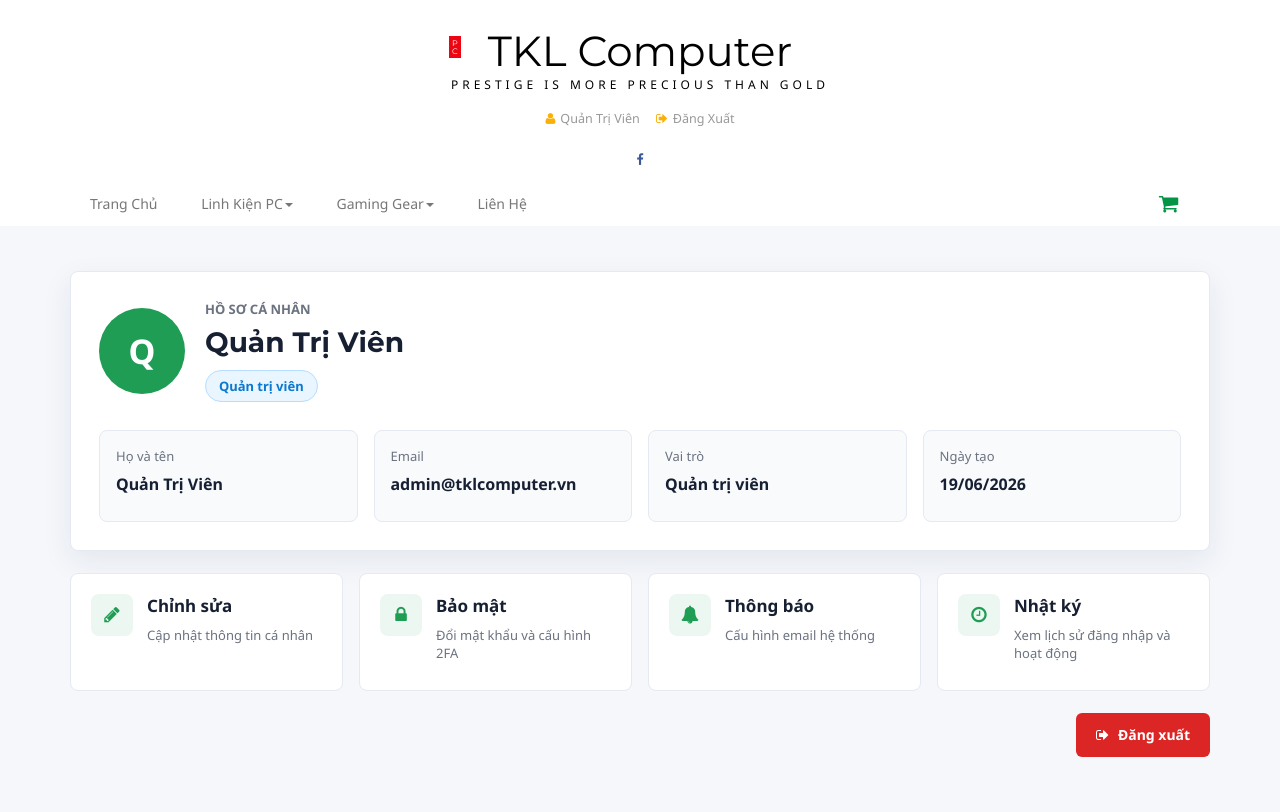
After one commit to Tanbinhgas/may_tinh_sucvn, a PHP site: page /php/profile.php in a window 1280 px wide. The commit adds this page. Run offline with PHP 8.4, Linux system fonts and the light colour scheme; a user stored in the database is signed in; data comes from the database, SQL or seed files in the repository.

Commit message:
Add profile page

```diff
--- /dev/null
+++ b/css/profile.css
@@ -0,0 +1,210 @@
+.profile-page {
+    background: #f5f7fb;
+    padding: 45px 0 55px;
+}
+
+.profile-panel {
+    background: #ffffff;
+    border: 1px solid #e4e9f2;
+    border-radius: 8px;
+    box-shadow: 0 10px 30px rgba(30, 42, 62, 0.08);
+    padding: 28px;
+}
+
+.profile-summary {
+    align-items: center;
+    display: flex;
+    gap: 20px;
+    margin-bottom: 28px;
+}
+
+.profile-avatar {
+    align-items: center;
+    background: #1f9d55;
+    border-radius: 50%;
+    color: #ffffff;
+    display: flex;
+    font-size: 34px;
+    font-weight: 700;
+    height: 86px;
+    justify-content: center;
+    width: 86px;
+}
+
+.profile-kicker {
+    color: #6b7280;
+    font-size: 13px;
+    font-weight: 700;
+    letter-spacing: 0;
+    margin: 0 0 6px;
+    text-transform: uppercase;
+}
+
+.profile-summary h2 {
+    color: #172033;
+    font-size: 28px;
+    font-weight: 700;
+    line-height: 1.25;
+    margin: 0 0 10px;
+}
+
+.role-badge {
+    background: #e8f7ef;
+    border: 1px solid #bce7ce;
+    border-radius: 999px;
+    color: #1f9d55;
+    display: inline-block;
+    font-size: 13px;
+    font-weight: 700;
+    padding: 6px 13px;
+}
+
+.role-badge.is-admin {
+    background: #e9f5ff;
+    border-color: #b8ddff;
+    color: #0b79d0;
+}
+
+.profile-info-grid,
+.profile-tools {
+    display: grid;
+    gap: 16px;
+    grid-template-columns: repeat(4, minmax(0, 1fr));
+}
+
+.profile-info-item,
+.profile-tool {
+    background: #ffffff;
+    border: 1px solid #e4e9f2;
+    border-radius: 8px;
+}
+
+.profile-info-item {
+    background: #f8fafc;
+    min-height: 92px;
+    padding: 16px;
+}
+
+.profile-info-item span {
+    color: #6b7280;
+    display: block;
+    font-size: 13px;
+    margin-bottom: 8px;
+}
+
+.profile-info-item strong {
+    color: #172033;
+    display: block;
+    font-size: 16px;
+    line-height: 1.35;
+    overflow-wrap: anywhere;
+}
+
+.profile-tools {
+    margin-top: 22px;
+}
+
+.profile-tool {
+    align-items: flex-start;
+    color: #172033;
+    display: flex;
+    gap: 14px;
+    min-height: 118px;
+    padding: 20px;
+    transition: border-color 0.2s ease, box-shadow 0.2s ease, transform 0.2s ease;
+}
+
+.profile-tool:hover,
+.profile-tool:focus {
+    border-color: #1f9d55;
+    box-shadow: 0 10px 24px rgba(31, 157, 85, 0.12);
+    color: #172033;
+    text-decoration: none;
+    transform: translateY(-2px);
+}
+
+.profile-tool i {
+    align-items: center;
+    background: #edf7f1;
+    border-radius: 8px;
+    color: #1f9d55;
+    display: flex;
+    flex: 0 0 42px;
+    font-size: 18px;
+    height: 42px;
+    justify-content: center;
+    width: 42px;
+}
+
+.profile-tool strong {
+    display: block;
+    font-size: 17px;
+    margin-bottom: 7px;
+}
+
+.profile-tool small {
+    color: #6b7280;
+    display: block;
+    font-size: 13px;
+    line-height: 1.45;
+}
+
+.profile-actions {
+    margin-top: 22px;
+    text-align: right;
+}
+
+.btn-logout-profile {
+    align-items: center;
+    background: #dc2626;
+    border: 0;
+    border-radius: 6px;
+    color: #ffffff;
+    display: inline-flex;
+    font-weight: 700;
+    gap: 9px;
+    min-height: 44px;
+    padding: 0 20px;
+}
+
+.btn-logout-profile:hover,
+.btn-logout-profile:focus {
+    background: #b91c1c;
+    color: #ffffff;
+}
+
+@media (max-width: 991px) {
+    .profile-info-grid,
+    .profile-tools {
+        grid-template-columns: repeat(2, minmax(0, 1fr));
+    }
+}
+
+@media (max-width: 640px) {
+    .profile-page {
+        padding: 28px 0 38px;
+    }
+
+    .profile-panel {
+        padding: 20px;
+    }
+
+    .profile-summary {
+        align-items: flex-start;
+        flex-direction: column;
+    }
+
+    .profile-info-grid,
+    .profile-tools {
+        grid-template-columns: 1fr;
+    }
+
+    .profile-actions {
+        text-align: left;
+    }
+
+    .btn-logout-profile {
+        justify-content: center;
+        width: 100%;
+    }
+}
--- a/js/LoginStatus.js
+++ b/js/LoginStatus.js
@@ -16,7 +16,7 @@ async function checkLoginStatus() {
         if (data.logged_in) {
             // Đã đăng nhập — hiện tên + link đơn hàng
             loginLi.innerHTML = `
-                <a href="#">
+                <a href="/may_tinh_sucvn/php/profile.php">
                     <i class="fa fa-user" aria-hidden="true"></i> ${data.full_name}
                 </a>`;
             if (signLi) signLi.style.display = 'none';
--- a/php/auth.php
+++ b/php/auth.php
@@ -81,13 +81,35 @@ function login(string $username_or_email, string $password): array {
 
 // ── LẤY USER HIỆN TẠI ──────────────────────────────────────
 function getCurrentUser(): ?array {
+    global $pdo;
+
     if (!empty($_SESSION['user_id'])) {
-        return [
+        $sessionUser = [
             'id'        => $_SESSION['user_id'],
-            'username'  => $_SESSION['username'],
-            'full_name' => $_SESSION['full_name'],
-            'role'      => $_SESSION['role'],
+            'username'  => $_SESSION['username'] ?? '',
+            'full_name' => $_SESSION['full_name'] ?? '',
+            'role'      => $_SESSION['role'] ?? 'customer',
         ];
+
+        try {
+            $stmt = $pdo->prepare("
+                SELECT id, username, email, full_name, phone, address, role, created_at
+                FROM users
+                WHERE id = ? AND is_active = 1
+                LIMIT 1
+            ");
+            $stmt->execute([$_SESSION['user_id']]);
+            $user = $stmt->fetch();
+
+            if ($user) {
+                $_SESSION['username']  = $user['username'];
+                $_SESSION['full_name'] = $user['full_name'];
+                $_SESSION['role']      = $user['role'];
+                return $user;
+            }
+        } catch (Throwable $e) {
+            return $sessionUser;
+        }
     }
     return null;
 }
--- /dev/null
+++ b/php/profile.php
@@ -0,0 +1,199 @@
+<?php
+require_once __DIR__ . '/auth.php';
+
+$user = requireLogin();
+
+function e(?string $value): string {
+    return htmlspecialchars($value ?? '', ENT_QUOTES, 'UTF-8');
+}
+
+function formatDate(?string $date): string {
+    if (!$date) return 'Chưa cập nhật';
+    $timestamp = strtotime($date);
+    return $timestamp ? date('d/m/Y', $timestamp) : e($date);
+}
+
+$roleLabel = ($user['role'] ?? '') === 'admin' ? 'Quản trị viên' : 'Khách hàng';
+?>
+<!DOCTYPE html>
+<html>
+<head>
+    <meta charset="UTF-8">
+    <link rel="icon" href="../images/logo-1.png">
+    <title>Hồ sơ cá nhân</title>
+    <meta name="viewport" content="width=device-width, initial-scale=1">
+    <link href="../css/bootstrap.css" rel="stylesheet" type="text/css">
+    <link href="../css/style.css" rel="stylesheet" type="text/css">
+    <link href="../css/profile.css" rel="stylesheet" type="text/css">
+    <link href="../css/font-awesome.css" rel="stylesheet">
+    <script src="../js/jquery-1.11.1.min.js"></script>
+    <link href="//fonts.googleapis.com/css?family=Montserrat:400,700" rel="stylesheet" type="text/css">
+    <link href="//fonts.googleapis.com/css?family=Noto+Sans:400,700" rel="stylesheet" type="text/css">
+</head>
+<body>
+    <div class="header">
+        <div class="container">
+            <div class="logo">
+                <h1><a href="../index.html"><b>P<br>C</b>TKL Computer<span>Prestige is more precious than gold</span></a></h1>
+            </div>
+            <div class="head-t">
+                <ul class="card">
+                    <li id="loginLi"><a href="profile.php"><i class="fa fa-user" aria-hidden="true"></i><?php echo e($user['full_name']); ?></a></li>
+                    <li id="signLi" style="display:none;"><a href="signup.php"><i class="fa fa-arrow-right" aria-hidden="true"></i>Đăng Ký</a></li>
+                    <li id="logoutLi"><a href="#" id="btnProfileLogout"><i class="fa fa-sign-out" aria-hidden="true"></i>Đăng Xuất</a></li>
+                </ul>
+            </div>
+            <div class="header-ri">
+                <ul class="social-top">
+                    <li><a href="#" class="icon facebook"><i class="fa fa-facebook" aria-hidden="true"></i><span></span></a></li>
+                </ul>
+            </div>
+            <div class="nav-top">
+                <nav class="navbar navbar-default">
+                    <div class="navbar-header nav_2">
+                        <button type="button" class="navbar-toggle collapsed navbar-toggle1" data-toggle="collapse" data-target="#bs-megadropdown-tabs">
+                            <span class="sr-only">Toggle navigation</span>
+                            <span class="icon-bar"></span>
+                            <span class="icon-bar"></span>
+                            <span class="icon-bar"></span>
+                        </button>
+                    </div>
+                    <div class="collapse navbar-collapse" id="bs-megadropdown-tabs">
+                        <ul class="nav navbar-nav">
+                            <li><a href="../index.html" class="hyper"><span>Trang Chủ</span></a></li>
+                            <li class="dropdown">
+                                <a href="#" class="dropdown-toggle hyper" data-toggle="dropdown"><span>Linh Kiện PC<b class="caret"></b></span></a>
+                                <ul class="dropdown-menu multi">
+                                    <div class="row">
+                                        <div class="col-sm-3">
+                                            <ul class="multi-column-dropdown">
+                                                <li><a href="../pages/mainboard.html">Mainboard</a></li>
+                                                <li><a href="../pages/cpu.html">CPU</a></li>
+                                                <li><a href="../pages/ram.html">RAM</a></li>
+                                                <li><a href="../pages/gpu.html">GPU</a></li>
+                                            </ul>
+                                        </div>
+                                        <div class="col-sm-3">
+                                            <ul class="multi-column-dropdown">
+                                                <li><a href="../pages/ssd.html">SSD</a></li>
+                                                <li><a href="../pages/hdd.html">HDD</a></li>
+                                                <li><a href="../pages/PowerSupply.html">Power Supply</a></li>
+                                                <li><a href="../pages/PCcase.html">PC Case</a></li>
+                                                <li><a href="../pages/fan_liquidcooling.html">Fan/Liquid Cooling</a></li>
+                                            </ul>
+                                        </div>
+                                        <div class="clearfix"></div>
+                                    </div>
+                                </ul>
+                            </li>
+                            <li class="dropdown">
+                                <a href="#" class="dropdown-toggle hyper" data-toggle="dropdown"><span>Gaming Gear<b class="caret"></b></span></a>
+                                <ul class="dropdown-menu multi multi1">
+                                    <div class="row">
+                                        <div class="col-sm-3">
+                                            <ul class="multi-column-dropdown">
+                                                <li><a href="../pages/minitor.html">Màn Hình</a></li>
+                                                <li><a href="../pages/keyboard.html">Bàn Phím</a></li>
+                                            </ul>
+                                        </div>
+                                        <div class="col-sm-3">
+                                            <ul class="multi-column-dropdown">
+                                                <li><a href="../pages/mouse.html">Chuột</a></li>
+                                                <li><a href="../pages/headset.html">Tai Nghe</a></li>
+                                            </ul>
+                                        </div>
+                                        <div class="clearfix"></div>
+                                    </div>
+                                </ul>
+                            </li>
+                            <li><a href="../pages/contact.html" class="hyper"><span>Liên Hệ</span></a></li>
+                        </ul>
+                    </div>
+                </nav>
+                <div class="cart">
+                    <span class="fa fa-shopping-cart my-cart-icon"><span class="badge badge-notify my-cart-badge"></span></span>
+                </div>
+                <div class="clearfix"></div>
+            </div>
+        </div>
+    </div>
+
+    <main class="profile-page">
+        <div class="container">
+            <section class="profile-panel">
+                <div class="profile-summary">
+                    <div class="profile-avatar" aria-hidden="true">
+                        <?php echo strtoupper(substr(e($user['full_name'] ?: $user['username']), 0, 1)); ?>
+                    </div>
+                    <div>
+                        <p class="profile-kicker">Hồ sơ cá nhân</p>
+                        <h2><?php echo e($user['full_name']); ?></h2>
+                        <span class="role-badge <?php echo ($user['role'] ?? '') === 'admin' ? 'is-admin' : ''; ?>">
+                            <?php echo e($roleLabel); ?>
+                        </span>
+                    </div>
+                </div>
+
+                <div class="profile-info-grid">
+                    <div class="profile-info-item">
+                        <span>Họ và tên</span>
+                        <strong><?php echo e($user['full_name']); ?></strong>
+                    </div>
+                    <div class="profile-info-item">
+                        <span>Email</span>
+                        <strong><?php echo e($user['email'] ?? 'Chưa cập nhật'); ?></strong>
+                    </div>
+                    <div class="profile-info-item">
+                        <span>Vai trò</span>
+                        <strong><?php echo e($roleLabel); ?></strong>
+                    </div>
+                    <div class="profile-info-item">
+                        <span>Ngày tạo</span>
+                        <strong><?php echo formatDate($user['created_at'] ?? null); ?></strong>
+                    </div>
+                </div>
+            </section>
+
+            <section class="profile-tools" aria-label="Bộ công cụ quản trị tài khoản">
+                <a class="profile-tool" href="#">
+                    <i class="fa fa-pencil" aria-hidden="true"></i>
+                    <span><strong>Chỉnh sửa</strong><small>Cập nhật thông tin cá nhân</small></span>
+                </a>
+                <a class="profile-tool" href="#">
+                    <i class="fa fa-lock" aria-hidden="true"></i>
+                    <span><strong>Bảo mật</strong><small>Đổi mật khẩu và cấu hình 2FA</small></span>
+                </a>
+                <a class="profile-tool" href="#">
+                    <i class="fa fa-bell" aria-hidden="true"></i>
+                    <span><strong>Thông báo</strong><small>Cấu hình email hệ thống</small></span>
+                </a>
+                <a class="profile-tool" href="#">
+                    <i class="fa fa-clock-o" aria-hidden="true"></i>
+                    <span><strong>Nhật ký</strong><small>Xem lịch sử đăng nhập và hoạt động</small></span>
+                </a>
+            </section>
+
+            <section class="profile-actions">
+                <button type="button" class="btn-logout-profile" id="btnLogoutMain">
+                    <i class="fa fa-sign-out" aria-hidden="true"></i>
+                    Đăng xuất
+                </button>
+            </section>
+        </div>
+    </main>
+
+    <script>
+        async function logoutFromProfile(event) {
+            event.preventDefault();
+            const fd = new FormData();
+            fd.append('action', 'logout');
+            await fetch('/may_tinh_sucvn/php/api_auth.php', { method: 'POST', body: fd });
+            window.location.href = '/may_tinh_sucvn/index.html';
+        }
+
+        document.getElementById('btnProfileLogout').addEventListener('click', logoutFromProfile);
+        document.getElementById('btnLogoutMain').addEventListener('click', logoutFromProfile);
+    </script>
+    <script src="../js/bootstrap.js"></script>
+</body>
+</html>
```
Also changed, not shown: php/api_user.php (+23 -0 lines).
